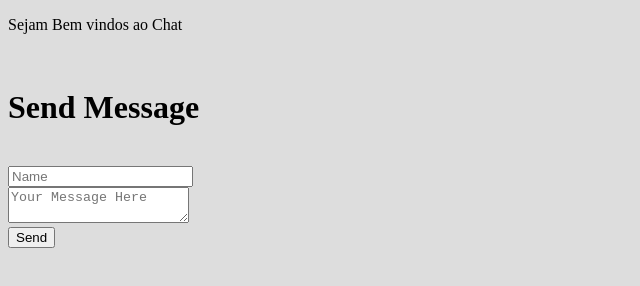
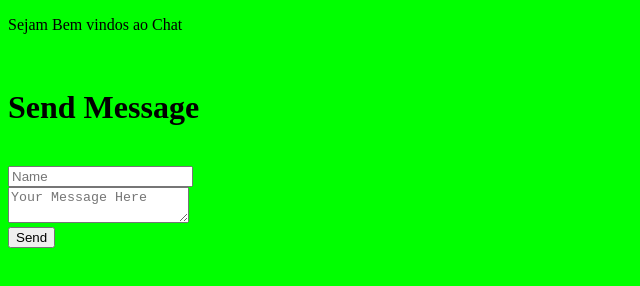
Before and after one commit to kaiqueisilva/ezops-test-kaiqueizidoro, a website: page index.html in a window 1280 px wide. Shown: the whole page, without its empty margins (0-640 px from the left). Drawn offline with Linux system fonts and the light colour scheme.

Commit message:
retirando imagem

```diff
--- a/index.html
+++ b/index.html
@@ -4,7 +4,7 @@
    <title>Chat</title>
    <style>
       body{
-          background: #ddd;
+          background: #0f0;
       }
 
 
@@ -54,6 +54,5 @@ function sendMessage(message){
 socket.on ('mensagem', addMessages)
 </script>
 <script src = ”/ socket.io/socket.io.js”> </script>
-<img src "fotoezops.png">
 </body>
 </html>
```
